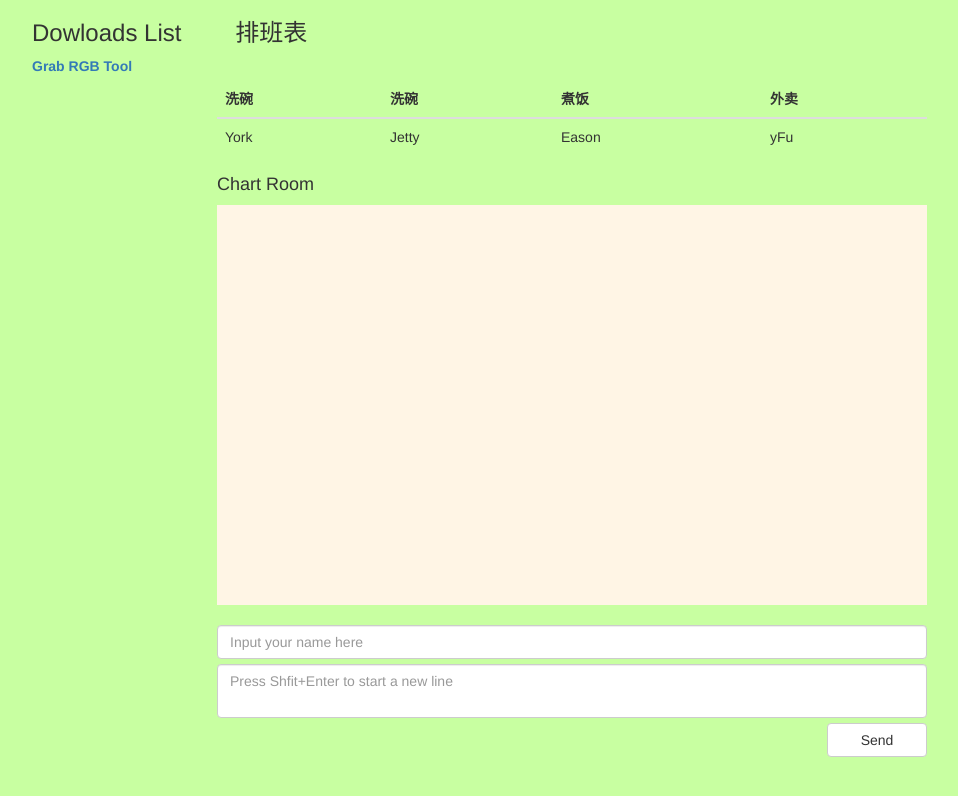
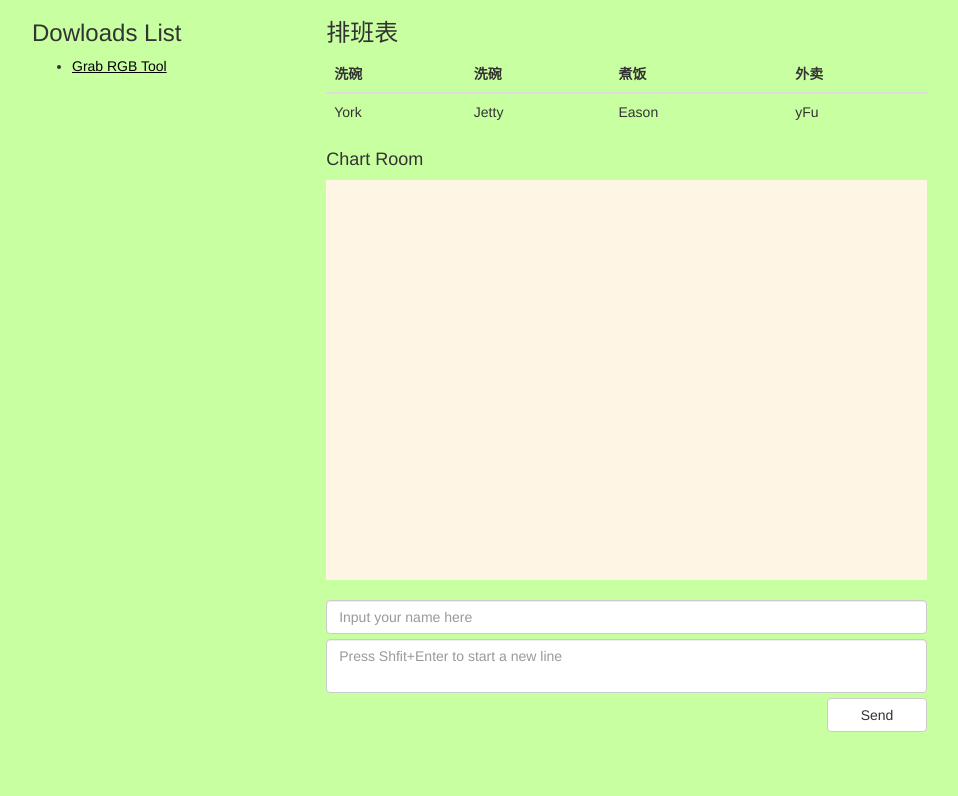
Before and after one commit to scuhappy/WebChartRoom, a website: page index.html in a window 1280 px wide. Shown: the whole page, without its empty margins (68-1026 px from the left). Drawn offline with nearby package versions, Linux system fonts and the light colour scheme; no server answers.

Commit message:
small changes.

```diff
--- a/index.html
+++ b/index.html
@@ -19,9 +19,13 @@
 <div class="row"><!--Row 1-->
 <div class = "col-md-2" style="margin-left:100px;"><!--row1 col1-->
 <h3>Dowloads List</h3>
-<a href = "/Downloads/test.exe"><label>Grab RGB Tool</label></a>
+<ul>
+<li>
+<a href = "/Downloads/YorkGetRGB.exe" style="color:black;"><u>Grab RGB Tool</u></a>
+</li>
+</ul>
 </div><!--row1 col1-->
-<div class="col-md-offset-1" style="margin-left:0px;" ><!--row 1  col2-->
+<div class="col-md-offset-1"  ><!--row 1  col2-->
   <div style="margin-left:300px ;margin-right:300px" >
   <h3 >排班表</h3>
   <h4 id="DateDisp"></h4>
```
